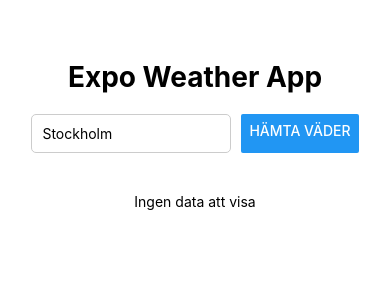
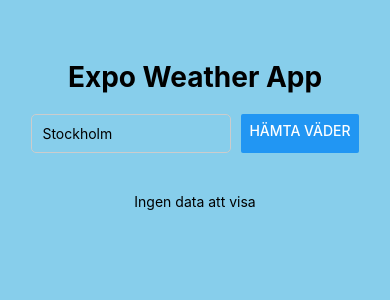
Before and after one commit to Shah-Sabouri/expo-weather-app, a React Native app: screen / in a window 390 px wide. Shown: the top 300 px of the page. Built offline with nearby package versions, Linux system fonts and the light colour scheme; no server answers.

Commit message:
Added background color for container styling

```diff
--- a/App.tsx
+++ b/App.tsx
@@ -72,6 +72,7 @@ const styles = StyleSheet.create({
     alignItems: 'center',
     padding: 20,
     paddingTop: 60,
+    backgroundColor: '#87CEEB'
   },
   title: {fontSize: 28, fontWeight: 'bold', marginBottom: 20 },
   inputContainer: { flexDirection: 'row', marginBottom: 20 },
```
